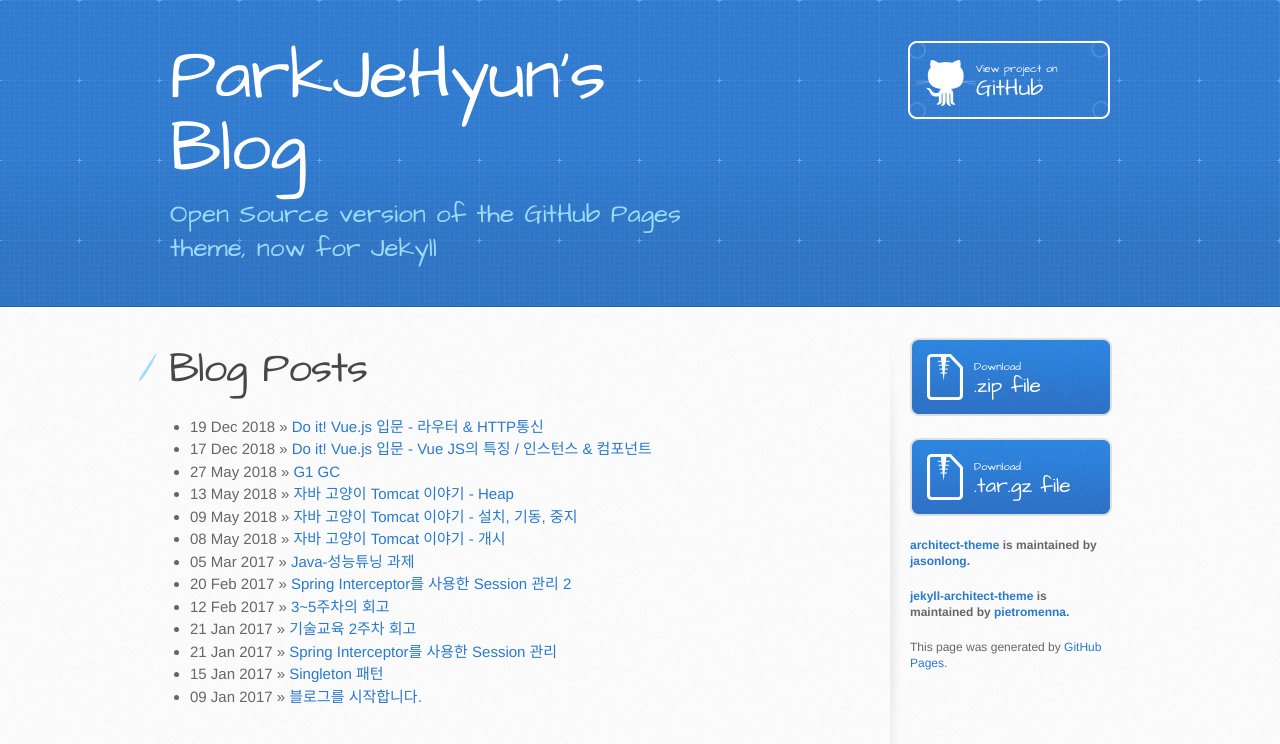
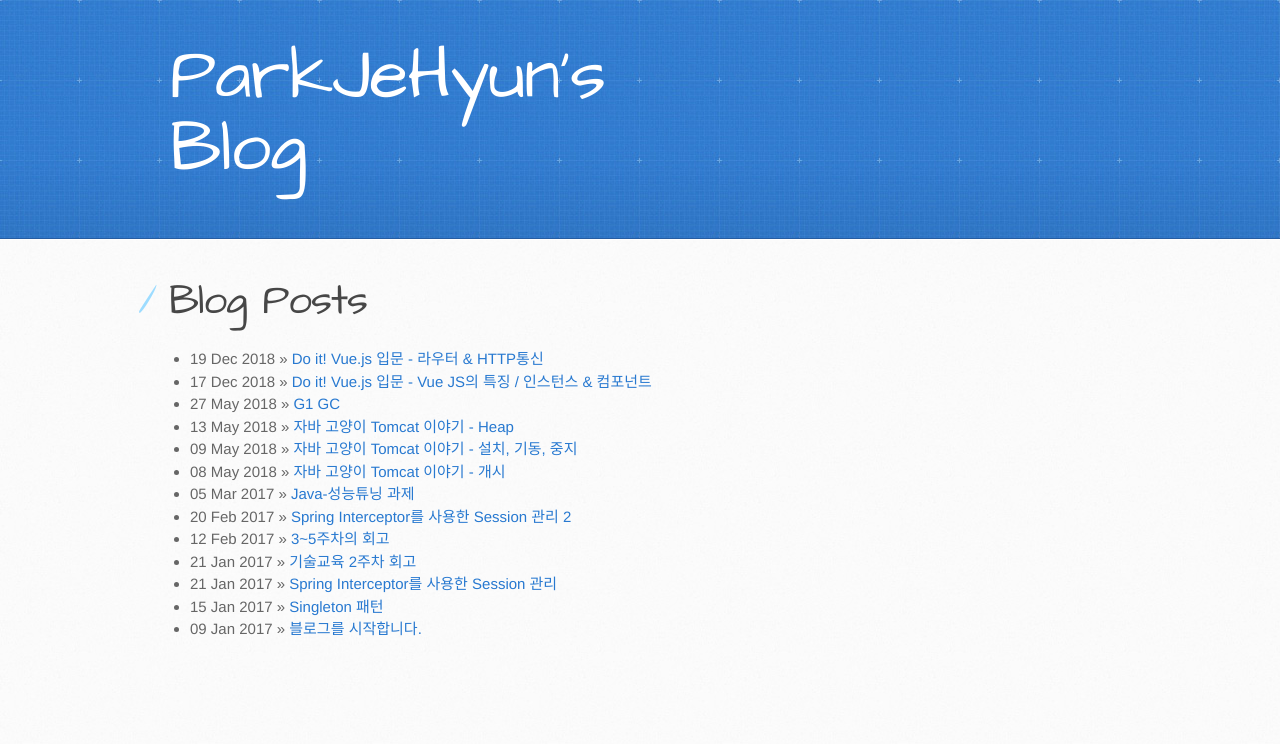
Before and after one commit to ParkJeHyun/ParkJeHyun.github.io, a Jekyll site: the page built from index.html, in a window 1280 px wide. Shown: the top 744 px of the page. Built offline with Jekyll 4.4.1, drawn with Linux system fonts in a browser that asks for light colours.

Commit message:
메인 변경

```diff
--- a/_layouts/default.html
+++ b/_layouts/default.html
@@ -20,8 +20,6 @@
     <header>
       <div class="inner">
         <h1> {{ site.name }} </h1>
-        <h2>Open Source version of the GitHub Pages theme, now for Jekyll</h2>
-        <a href="https://github.com/pietromenna/jekyll-architect-theme" class="button"><small>View project on</small> GitHub</a>
       </div>
     </header>
 
@@ -32,23 +30,6 @@
           {{ content }}
 
         </section>
-
-        <aside id="sidebar">
-          <a href="https://github.com/pietromenna/jekyll-architect-theme/archive/master.zip" class="button">
-            <small>Download</small>
-            .zip file
-          </a>
-          <a href="https://github.com/pietromenna/jekyll-architect-theme/archive/master.tar.gz" class="button">
-            <small>Download</small>
-            .tar.gz file
-          </a>
-
-          <p class="repo-owner"><a href="https://github.com/jasonlong/architect-theme">architect-theme</a> is maintained by <a href="https://github.com/jasonlong">jasonlong</a>.</p>
-
-          <p class="repo-owner"><a href="https://github.com/pietromenna/jekyll-architect-theme">jekyll-architect-theme</a> is maintained by <a href="https://github.com/pietromenna">pietromenna</a>.</p>
-
-          <p>This page was generated by <a href="https://pages.github.com">GitHub Pages</a>.</p>
-        </aside>
       </div>
     </div>
 
--- a/index.html
+++ b/index.html
@@ -1,6 +1,6 @@
 ---
 layout: default
-title: Architect Theme by Jason Long
+title: ParkJeHyun's Blog
 ---
 
 <div id="home">
```
